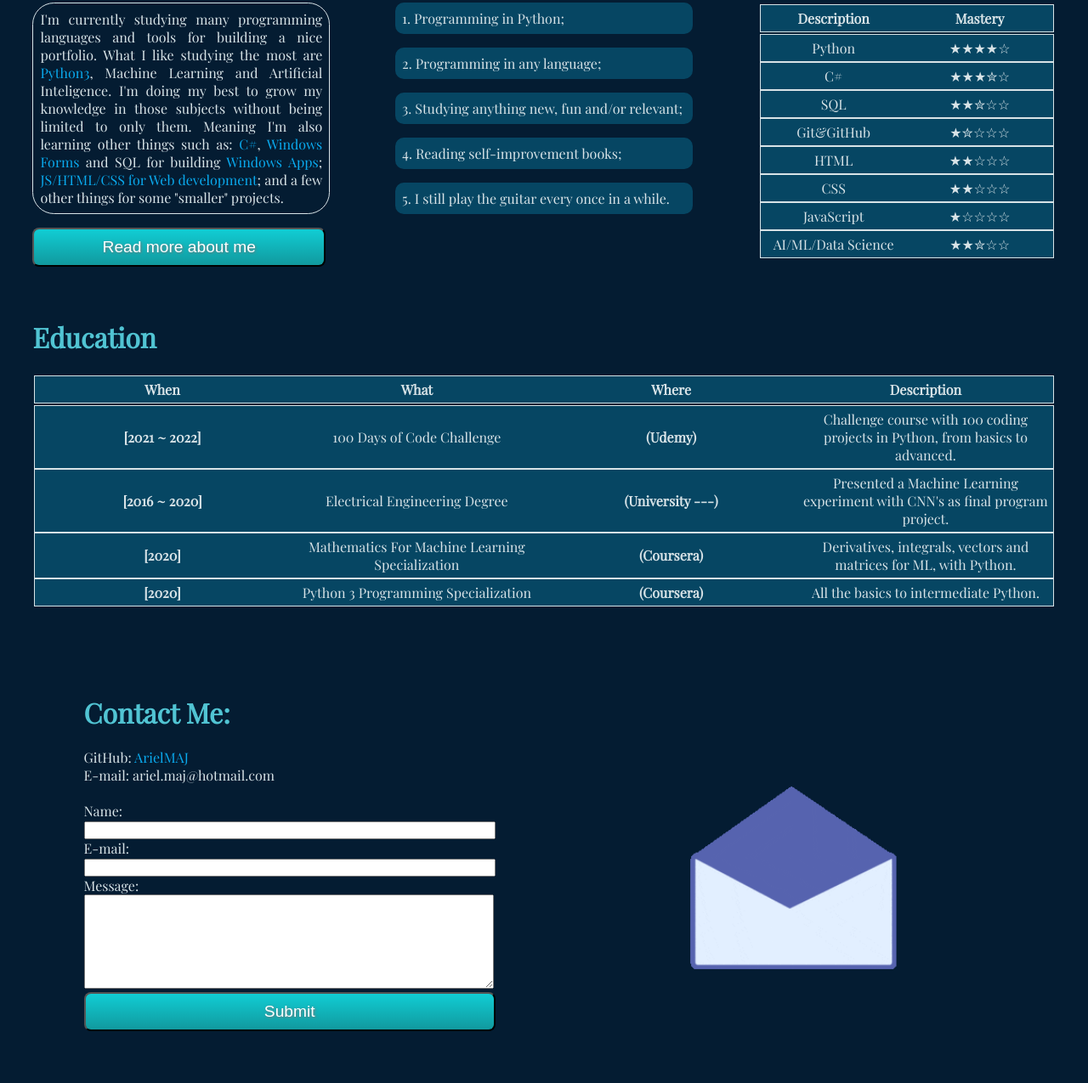
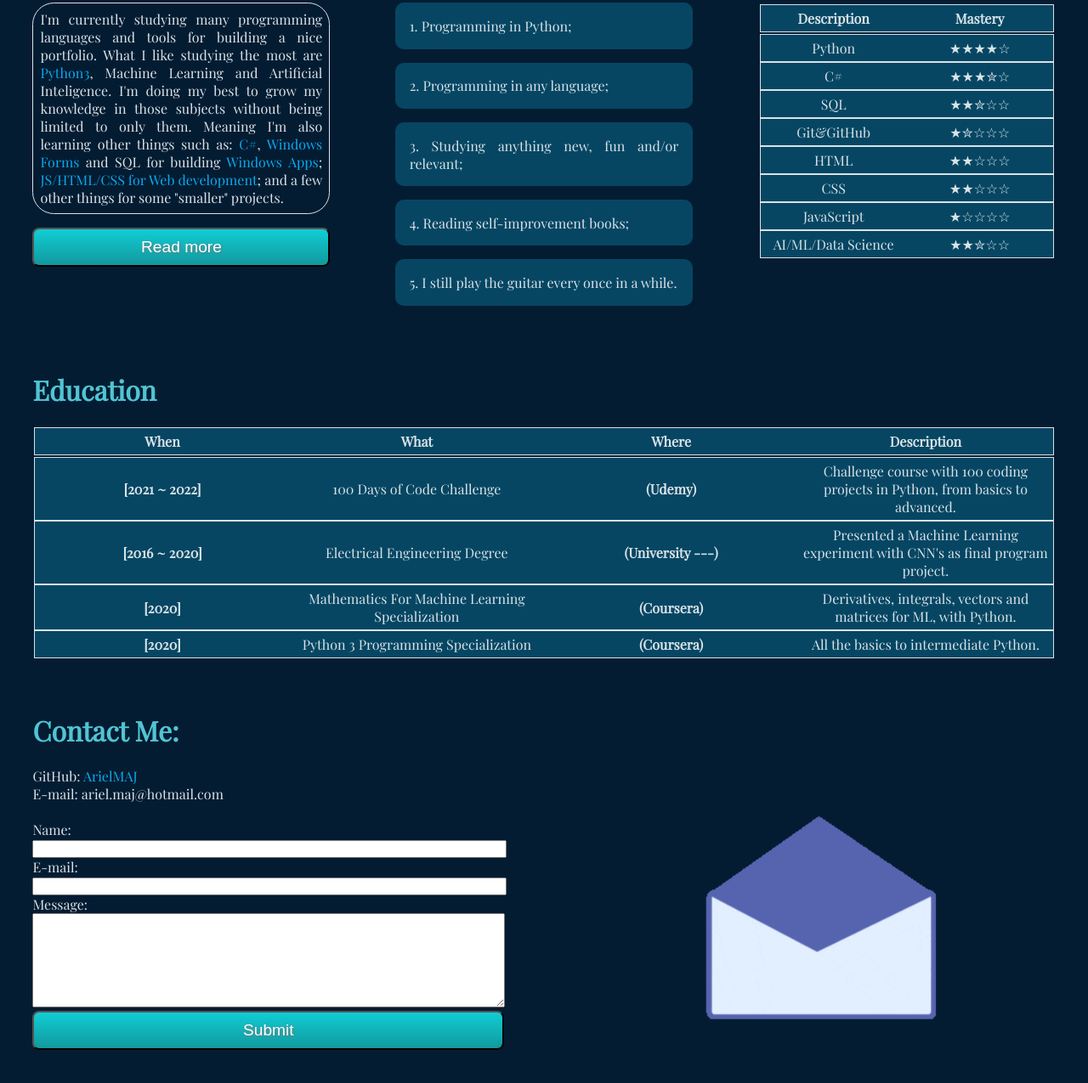
Before and after one commit to ArielMAJ/Web_Development_Bootcamp, a plain HTML site: page CV/index.html in a window 1280 px wide. Shown: the part 902-2177 px from the top of the page at 85% size. Drawn offline with nearby package versions, Linux system fonts and the light colour scheme; a web font is replaced by a local one.

Commit message:
Made 'Contact me' section vertically in line with the other sections by removing the outerDiv and 'organizing some of its size info'. Minor changes to buttons

```diff
--- a/CV/CSS/stylesMain.css
+++ b/CV/CSS/stylesMain.css
@@ -47,7 +47,7 @@ li{
   /*border-style: groove;*/
   /*border-width: 1px;*/
   border-radius: 10px;
-  padding: 1vh;
+  padding: 1.3vmax;
   /*margin-top: 2vh;*/
   margin-bottom: 2vh;
   counter-increment: item;
@@ -137,14 +137,14 @@ table:hover{ /*, th:hover, td:hover{*/
 }
 
 form{
-  width: 97%;
+  width: 97.5%;
 }
 
 input {
-  width: 97%;
+  width: 100%;
 }
 textarea{
-  width: 97%;
+  width: 100%;
 }
 
 
@@ -276,8 +276,8 @@ textarea{
   font-size: 1.2rem;
   padding: 10px 20px 10px 20px;
   text-decoration: none;
-  width: 98.5%;
-  margin: 0;
+  width: 100%;
+  margin-left: .01vmin;
   /*position: relative;*/
   /*left: -.2%;*/
 }
--- a/CV/index.html
+++ b/CV/index.html
@@ -47,7 +47,7 @@
         <a href="https://github.com/ArielMAJ/Web_Development_Bootcamp">JS/HTML/CSS for Web development</a>; and a few other things for some
         "smaller" projects.
         </p>
-        <a href="moreaboutme.html"><button class="btn">Read more about me</button></a>
+        <a href="moreaboutme.html"><button class="btn">Read more</button></a>
       </div>
 
       <div class="column"><!--  style="background-color:#ddd;"> -->
@@ -153,7 +153,6 @@
 
     </div>
 
-    <div class="outerBox">
     <div  class="row">
       <div class="column">
         <h1 id="contactme">Contact Me:</h1>
@@ -171,7 +170,7 @@
           <input type="email" name="Email"><br>
           <label>Message: </label><br>
           <textarea name="Message" rows="7" cols="21"></textarea><br>
-            <input class="btn" type="submit" value="Submit">
+          <input style="width: 101%; margin-bottom: 6%;" class="btn" type="submit" value="Submit">
         </form>
       </div>
 
@@ -179,7 +178,6 @@
         <img style="position: relative; padding: 0; left: 0;" src="Images/giphy.gif" width="100%" height="100%" alt="GIF of an email being sent.">
       </div>
     </div>
-    </div>
   </body>
 
 </html>
```
Lines whose indentation alone changed are shown as unchanged.
